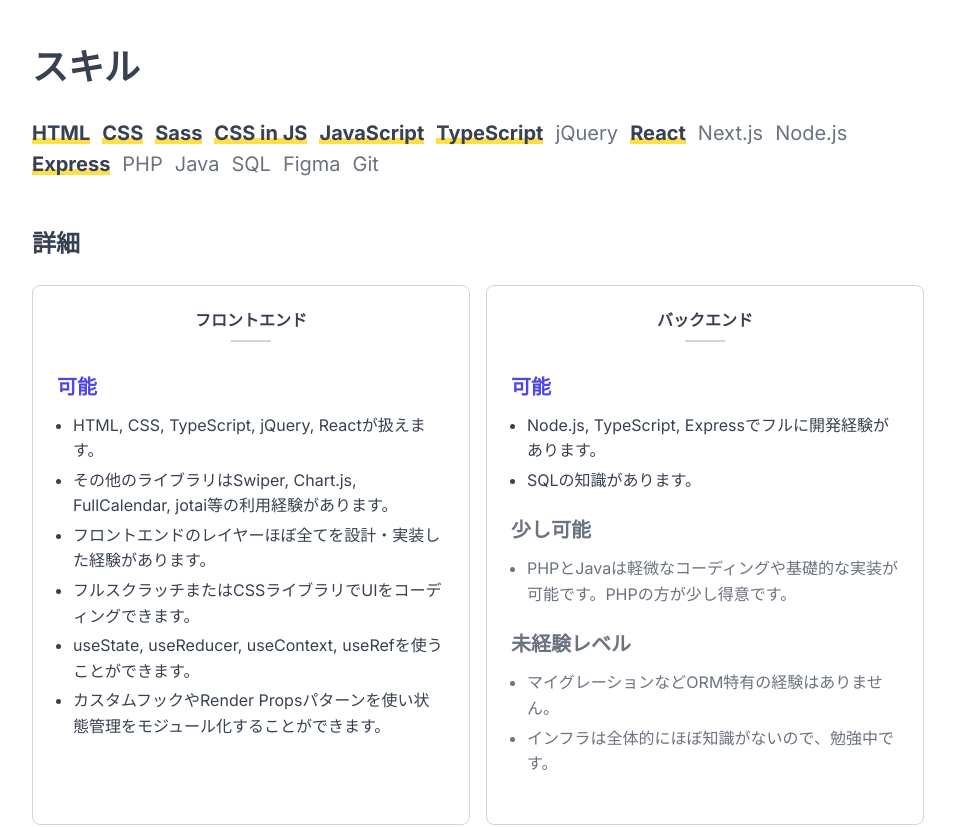
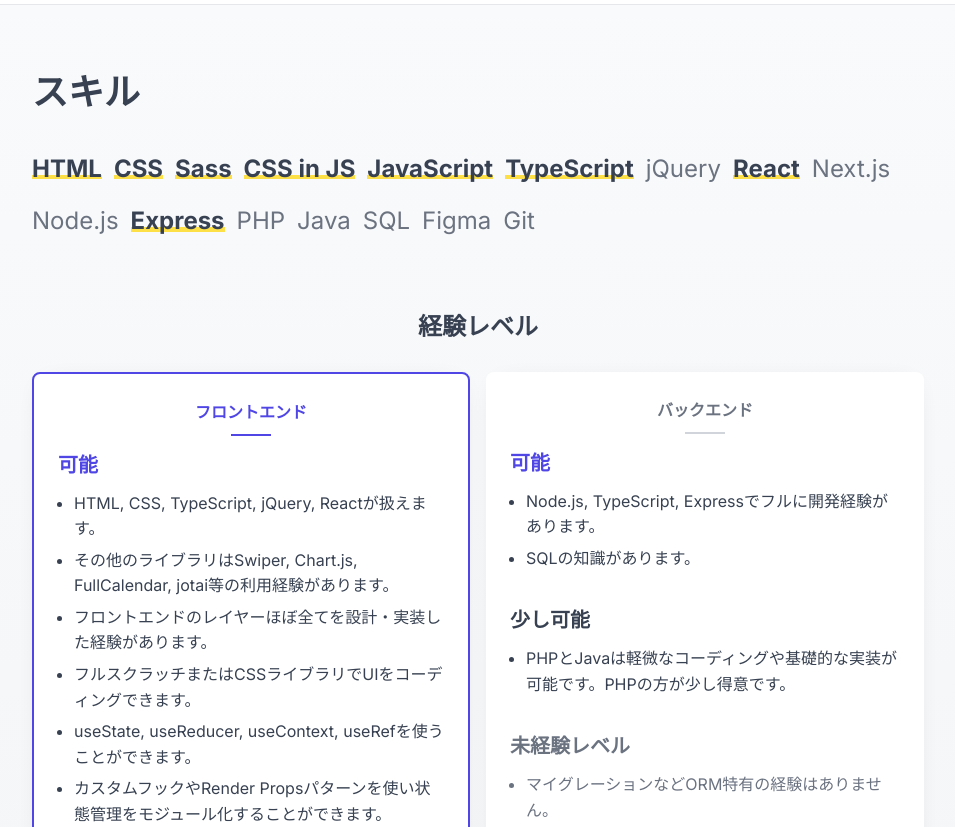
Before and after one commit to yha-1228/portfolio, a Next.js app: page / in a window 1280 px wide. Shown: the part 400-1227 px from the top of the page, without its empty margins (162-1117 px from the left). Built offline with nearby package versions, Linux system fonts and the light colour scheme.

Commit message:
feat(skills): スキルUI更新 (#96)

```diff
--- /dev/null
+++ b/src/components/skills.module.css
@@ -0,0 +1,7 @@
+.root {
+  background: linear-gradient(
+    to bottom,
+    theme(colors.gray.light-50) 0%,
+    theme(colors.gray.light-100) 100%
+  );
+}
--- a/src/components/skills.tsx
+++ b/src/components/skills.tsx
@@ -1,6 +1,7 @@
 import { twMerge } from 'tailwind-merge';
 import { SkillDetail, skillDetails, skillWords } from '@/data/skills';
 import clsx from '@/utils/css/clsx';
+import styles from './skills.module.css';
 import Container from './ui/container';
 import Heading1 from './ui/heading1';
 import Heading2 from './ui/heading2';
@@ -10,37 +11,52 @@
   heading: React.ReactNode;
   items: SkillDetail['items'];
   className?: string;
+  accent?: boolean;
 };
 
-function SkillDetailCard({ heading, items, className }: SkillDetailCardProps) {
+function SkillDetailCard({
+  heading,
+  items,
+  className,
+  accent,
+}: SkillDetailCardProps) {
   const itemsGood = items.filter((item) => item.rank === 'good');
   const itemsNormal = items.filter((item) => item.rank === 'normal');
   const itemsBad = items.filter((item) => item.rank === 'bad');
 
   return (
-    <section
+    <div
       className={twMerge(
-        'rounded-lg border border-solid border-gray-light-300',
+        'rounded-lg pt-6 pb-6 bg-white card-shadow',
+        accent && 'border-solid border-2 border-primary-600',
         className,
       )}
     >
-      <div className="px-5 pb-6 pt-4 lg:px-6 lg:pb-7 lg:pt-5">
       <div className="text-center">
-          <h4 className="pb-1.5 font-bold">{heading}</h4>
-          <hr className="mx-auto h-0.5 w-[2.5rem] border-0 bg-gray-light-300" />
+        <h4
+          className={clsx(
+            'font-bold',
+            accent ? 'text-primary-600' : 'text-gray-foreground-weak',
+          )}
+        >
+          {heading}
+        </h4>
+        <hr
+          className={clsx(
+            'mx-auto mt-2 h-0.5 w-[2.5rem] border-0',
+            accent ? 'bg-primary-600' : 'bg-gray-light-300',
+          )}
+        />
       </div>
-        <div className="mt-2 text-gray-foreground-weak">
+      <div className="space-y-5 border-solid px-5 text-gray-foreground lg:px-6">
         <Show when={itemsGood.length > 0}>
           <div>
-              <h5 className="pb-2 pt-5 text-xl font-bold text-primary-600">
+            <h5 className="pb-2 pt-3 text-xl font-bold text-primary-600">
               可能
             </h5>
-              <ul className="space-y-1 pl-4">
+            <ul className="space-y-1.5 pl-4">
               {itemsGood.map((item) => (
-                  <li
-                    key={item.text}
-                    className="list-disc leading-[1.6] text-gray-foreground"
-                  >
+                <li key={item.text} className="list-disc leading-[1.6]">
                   {item.text}
                 </li>
               ))}
@@ -49,8 +65,8 @@
         </Show>
         <Show when={itemsNormal.length > 0}>
           <div>
-              <h5 className="pb-2 pt-5 text-xl font-bold">少し可能</h5>
-              <ul className="space-y-1 pl-4">
+            <h5 className="pb-2 pt-3 text-xl font-bold">少し可能</h5>
+            <ul className="space-y-1.5 pl-4">
               {itemsNormal.map((item) => (
                 <li key={item.text} className="list-disc leading-[1.6]">
                   {item.text}
@@ -60,9 +76,9 @@
           </div>
         </Show>
         <Show when={itemsBad.length > 0}>
-            <div>
-              <h5 className="pb-2 pt-5 text-xl font-bold">未経験レベル</h5>
-              <ul className="space-y-1 pl-4">
+          <div className="text-gray-foreground-weak">
+            <h5 className="pb-2 pt-3 text-xl font-bold">未経験レベル</h5>
+            <ul className="space-y-1.5 pl-4">
               {itemsBad.map((item) => (
                 <li key={item.text} className="list-disc leading-[1.6]">
                   {item.text}
@@ -73,7 +89,6 @@
         </Show>
       </div>
     </div>
-    </section>
   );
 }
 
@@ -81,9 +96,14 @@
 
 export default function Skills() {
   return (
-    <div className="py-8">
+    <div
+      className={clsx(
+        styles.root,
+        'border-t border-solid border-t-gray-light-200 py-14',
+      )}
+    >
       <Container>
-        <section className="space-y-6">
+        <div className="space-y-6">
           <Heading1>スキル</Heading1>
           <div>
             <div className="flex flex-wrap gap-x-3 gap-y-[10px]">
@@ -91,7 +111,8 @@
                 <div
                   key={skillWord.label}
                   className={twMerge(
-                    'whitespace-nowrap text-xl leading-[1.05] text-gray-foreground-weak',
+                    'whitespace-nowrap text-xl lg:text-2xl leading-[1.05] text-gray-foreground-weak',
+
                     skillWord.specialty &&
                       'font-bold text-gray-foreground maker',
                   )}
@@ -100,18 +121,19 @@
                 </div>
               ))}
             </div>
-            <section className="mt-12 space-y-5">
-              <Heading2>詳細</Heading2>
-              <div className="space-y-6 md:flex md:flex-wrap md:justify-between md:gap-x-[16px] md:gap-y-[20px] md:space-y-0">
+            <div className="mt-16">
+              <Heading2 className="text-center">経験レベル</Heading2>
+              <div className="mt-6 space-y-6 md:flex md:flex-wrap md:justify-between md:gap-x-[16px] md:gap-y-[20px] md:space-y-0">
                 {skillDetails.map((skillDetail, idx) => (
                   <div
                     key={skillDetail.category}
                     className="md:w-[calc(50%-calc(16px/2))]"
                   >
                     <SkillDetailCard
+                      accent={idx === 0}
                       className={clsx(
                         0 <= idx && idx <= 1 && 'md:h-[540px]',
-                        2 <= idx && idx <= 3 && 'md:h-[400px]',
+                        2 <= idx && idx <= 3 && 'md:h-[360px]',
                       )}
                       heading={skillDetail.category}
                       items={skillDetail.items}
@@ -119,9 +141,9 @@
                   </div>
                 ))}
               </div>
-            </section>
             </div>
-        </section>
+          </div>
+        </div>
       </Container>
     </div>
   );
--- a/src/styles/globals.css
+++ b/src/styles/globals.css
@@ -21,11 +21,25 @@
 /* -------------------------------------------------------- */
 
 .maker {
-  --width: 6px;
+  --start: 5%;
+  --end: 20%;
+
+  @media (min-width: theme(screens.lg)) {
+    --start: 25%;
+    --end: 35%;
+  }
 
   background: linear-gradient(
     to top,
-    theme(colors.maker) var(--width),
-    transparent var(--width)
+    transparent 0%,
+    transparent var(--start),
+    theme(colors.maker) var(--start),
+    theme(colors.maker) var(--end),
+    transparent var(--end),
+    transparent 100%
   );
 }
+
+.card-shadow {
+  box-shadow: 0px 2px 25px -15px rgba(0, 0, 0, 0.2);
+}
```
Lines whose indentation alone changed are shown as unchanged.
